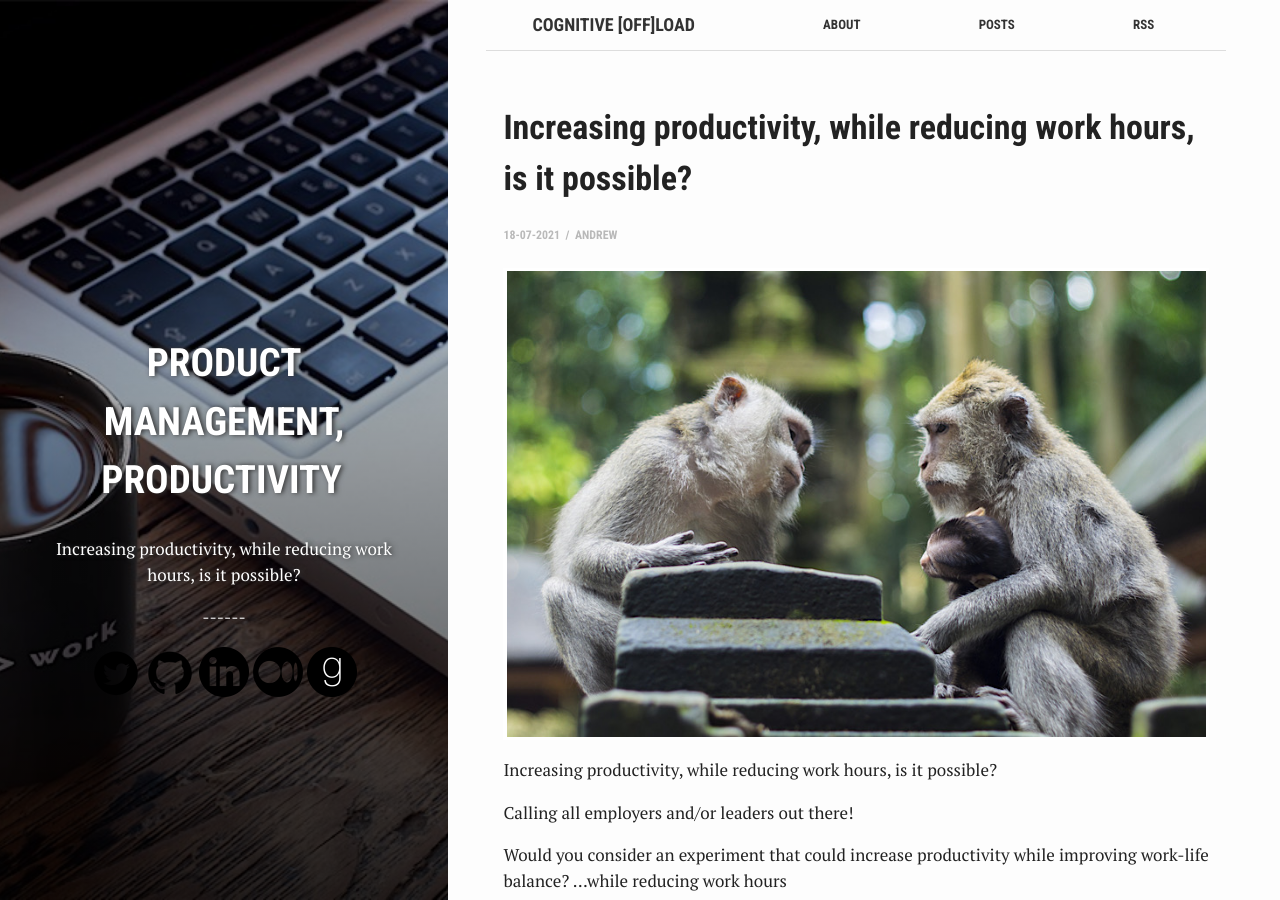
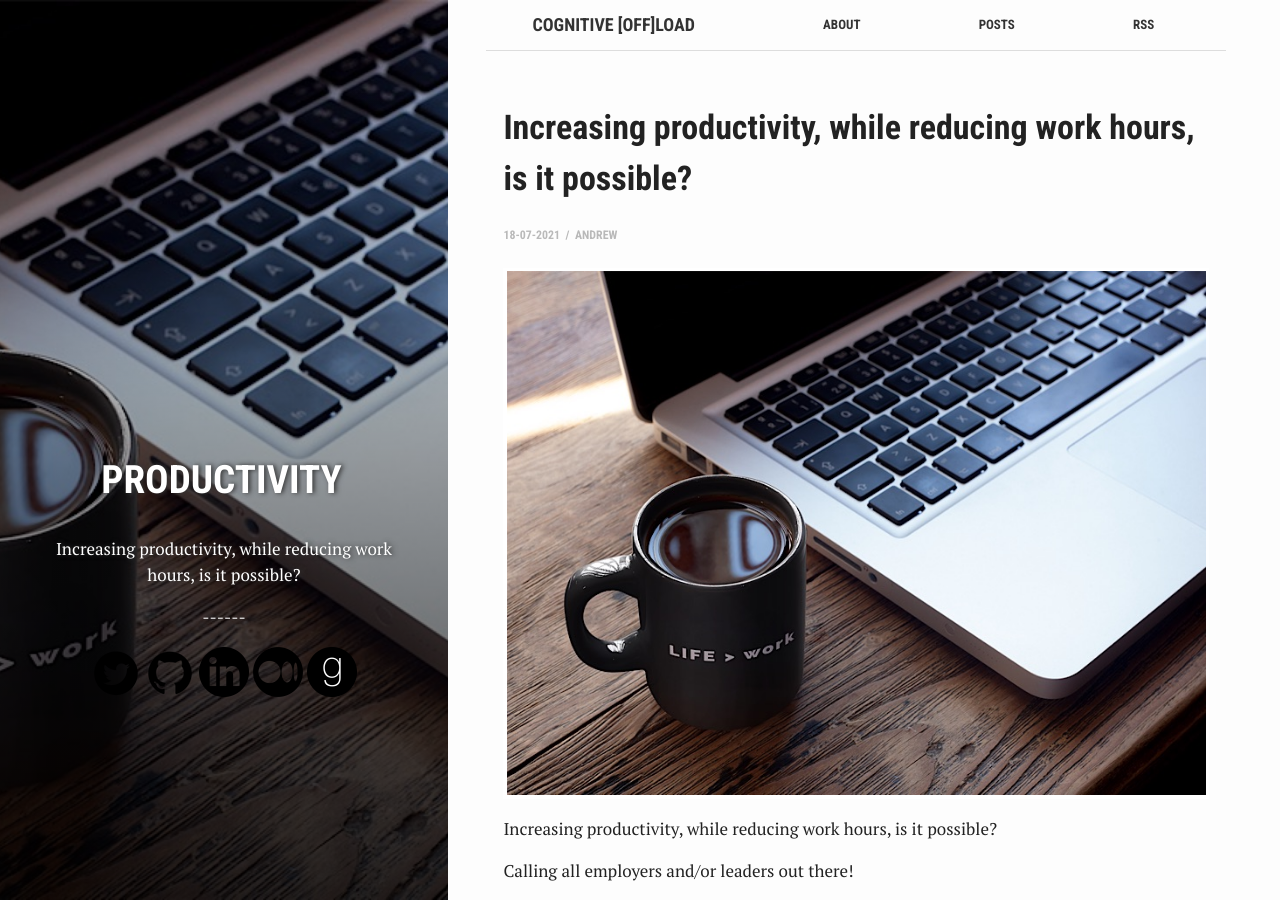
Before and after one commit to andrewshawza/cognitive, a Jekyll site: the page built from _posts/2021-07-18-increasing-productivity.md, in a window 1280 px wide and 900 px high. Built offline with Jekyll 4.4.1, drawn with Linux system fonts in a browser that asks for light colours.

Commit message:
Update 2021-07-18-increasing-productivity.md

```diff
--- a/_posts/2021-07-18-increasing-productivity.md
+++ b/_posts/2021-07-18-increasing-productivity.md
@@ -6,12 +6,12 @@ crawlertitle: "Increasing productivity, while reducing work  hours, is it possib
 summary: "Increasing productivity, while reducing work  hours, is it possible?"
 date:   2021-07-18 15:00:47 +0100
 categories: posts
-tags: ['Product Management, Productivity']
+tags: ['Productivity']
 author: Andrew
 ---
 
 
-[![Infographic]({{ site.images | relative_url }}/dont-confuse.jpg)]({{ site.images | relative_url }}/life-work.jpg)
+[![Infographic]({{ site.images | relative_url }}/life-work.jpg)]({{ site.images | relative_url }}/life-work.jpg)
 
 Increasing productivity, while reducing work  hours, is it possible?
 
```
